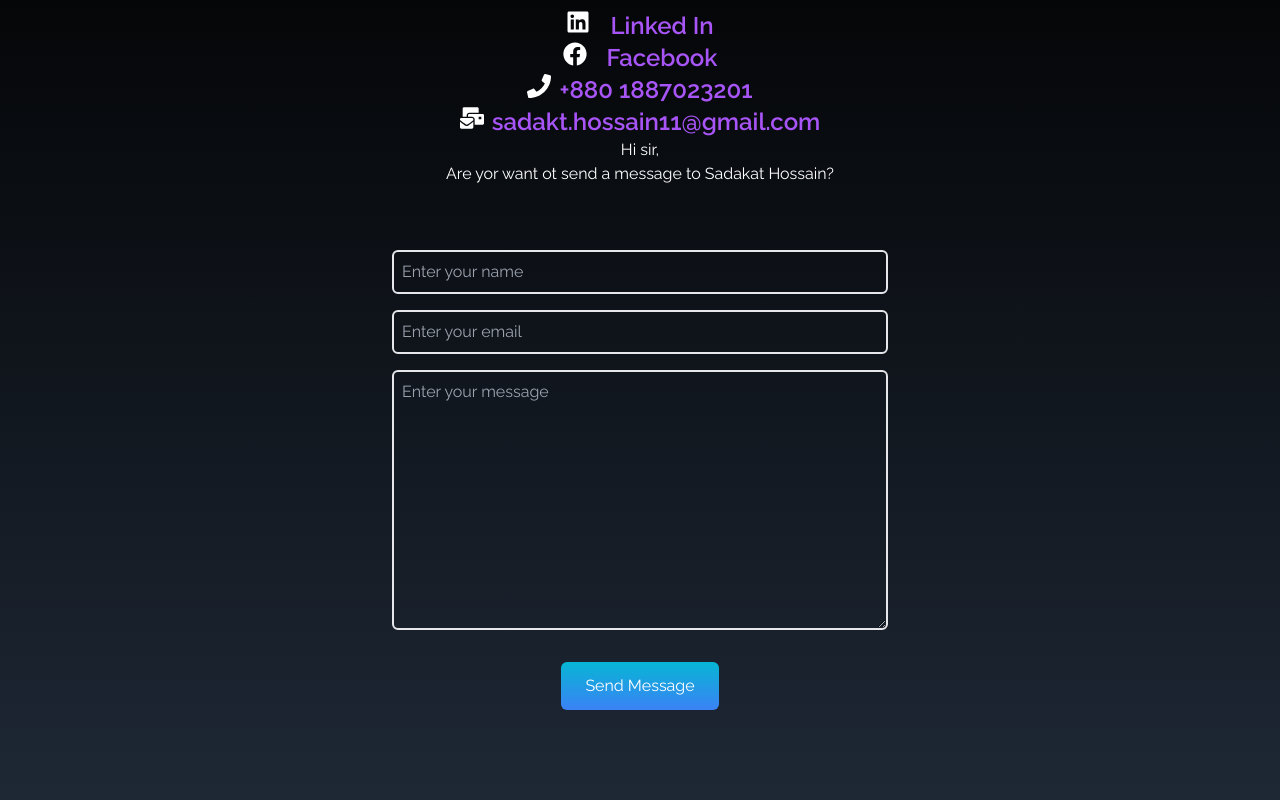
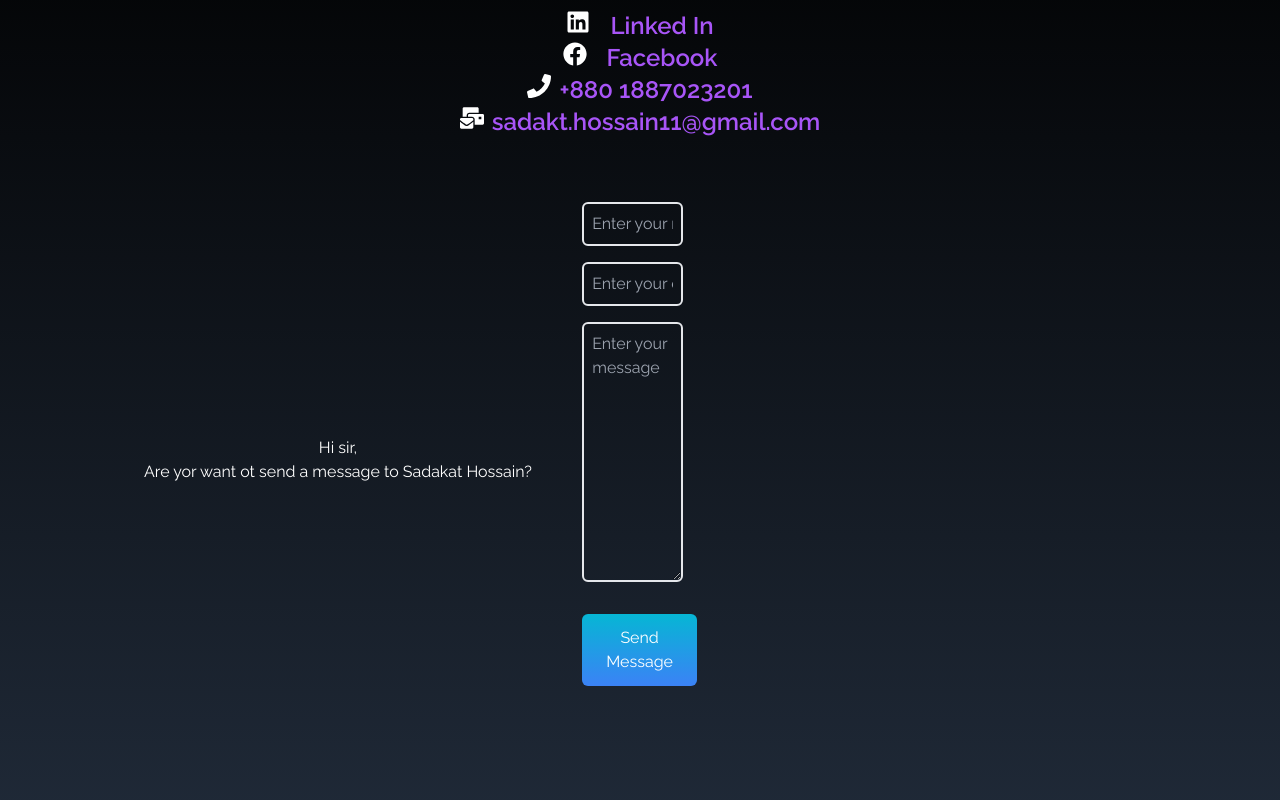
Before and after one commit to devSadakat/Personal_Portfolio, a React (Vite) app: page / in a window 1280 px wide. Shown: the part 3280-4080 px from the top of the page. Built offline with nearby package versions, Linux system fonts and the light colour scheme.

Commit message:
Make section flex for style

```diff
--- a/src/components/Contact.jsx
+++ b/src/components/Contact.jsx
@@ -53,8 +53,8 @@ const Contact = () => {
         </div>
 
         {/* Messaging Form */}
-        <div>
-          <div>
+        <div className="flex">
+          <div className="my-auto">
             <h2>Hi sir,</h2>
             <p>Are yor want ot send a message to Sadakat Hossain? </p>
           </div>
```
